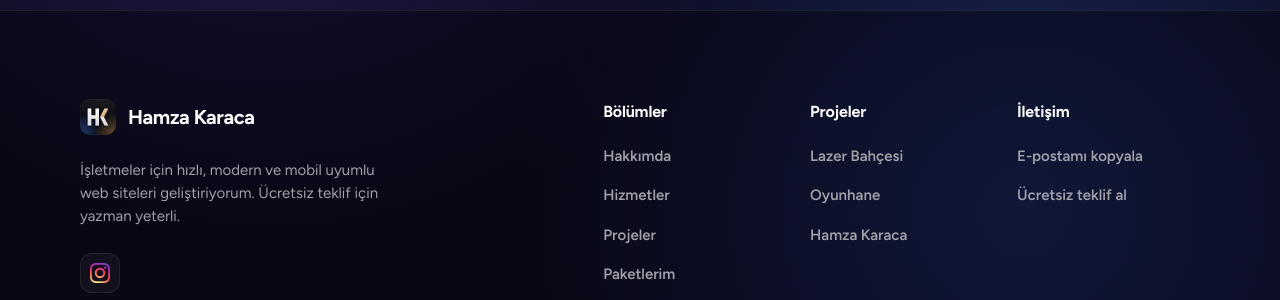
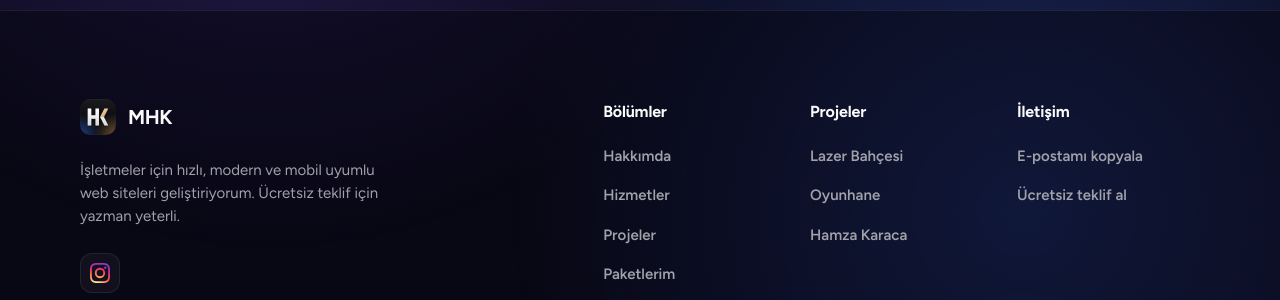
Before and after one commit to MuhammedHmz1453/MuhammedHmz1453.github.io, a Jekyll site: the page built from index.html, in a window 1280 px wide and 900 px high, scrolled down 5882 px. Shown: the part 418-718 px from the top of the window. Built offline with Jekyll 4.4.1, drawn with Linux system fonts in a browser that asks for light colours.

Commit message:
Sekme başlığı MHK oldu
Co-Authored-By: Claude Opus 5.5 <noreply@anthropic.com>
Claude-Session: https://claude.ai/code/session_015cD98G2LMLwpiJcFaBPEqb

```diff
--- a/_data/genel.yml
+++ b/_data/genel.yml
@@ -1,5 +1,5 @@
 # Bu dosya yönetim panelinden (/admin) düzenlenir. İstersen buradan elle de düzenleyebilirsin.
-site_adi: Hamza Karaca
+site_adi: MHK
 logo_yazi: MHK
 ad: Muhammed Hamza
 soyad: Karaca
--- a/admin/config.yml
+++ b/admin/config.yml
@@ -39,7 +39,7 @@ collections:
         label: Giriş ve genel bilgiler
         file: _data/genel.yml
         fields:
-          - { name: site_adi, label: Site adı, widget: string, required: false, hint: "Tarayıcı sekmesinde, menüdeki logonun yanında ve sayfanın en altında görünür. Örnek: Hamza Karaca" }
+          - { name: site_adi, label: Site adı, widget: string, required: false, hint: "Tarayıcı sekmesinde ve sayfanın en altındaki logonun yanında görünür. Örnek: MHK" }
           - { name: logo_yazi, label: Logodaki yazı, widget: string, required: false, hint: "Sol üstte logonun yanındaki kısa yazı. Örnek: MHK" }
           - { name: ad, label: Ad, widget: string, hint: "Giriş bölümündeki büyük başlığın ilk satırı. Örnek: Muhammed Hamza" }
           - { name: soyad, label: Soyad, widget: string, hint: "Başlığın ikinci satırı, eğik yazıyla." }
```
